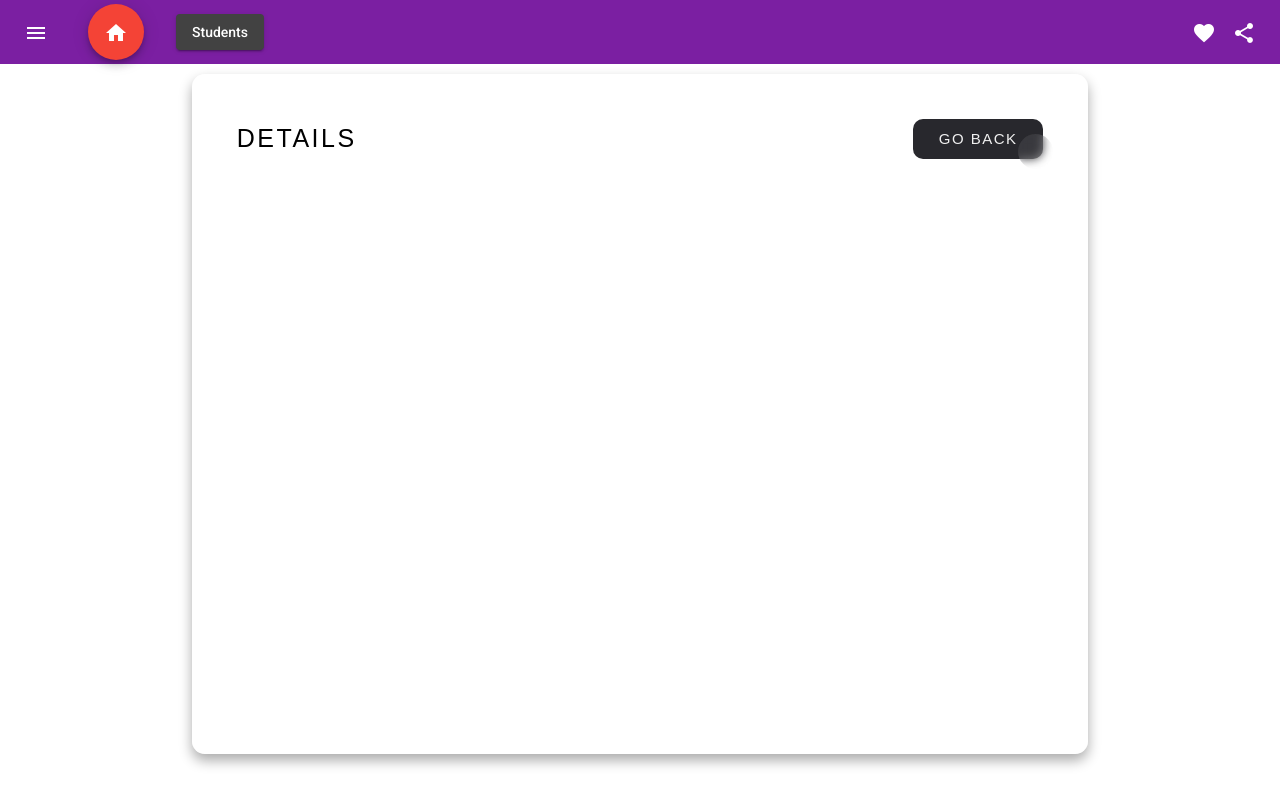
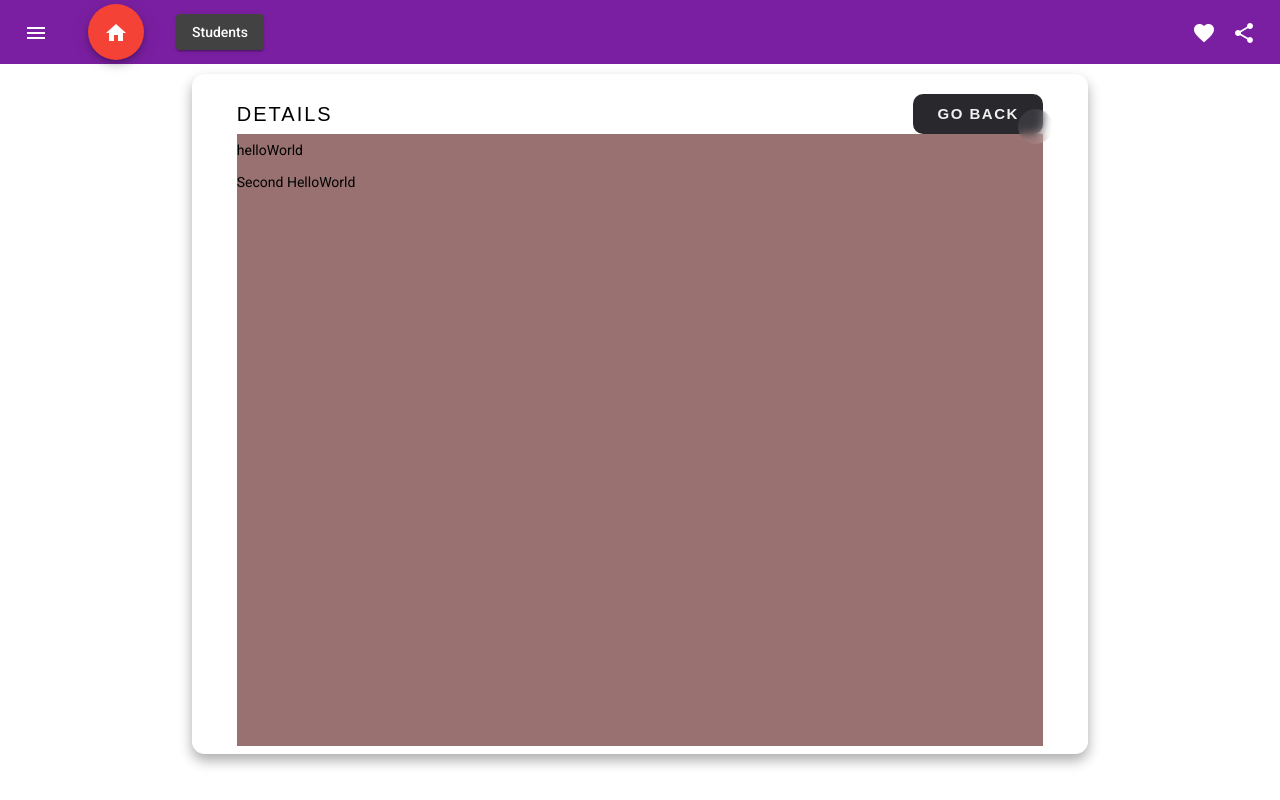
Before and after one commit to jaison10/SudentAdminPortal-UI, an Angular app in the folder studentadminportal-ui/: page /students/1 in a window 1280 px wide. Built offline with nearby package versions, Linux system fonts and the light colour scheme.

Commit message:
form start

```diff
--- a/studentadminportal-ui/src/app/students/student-view/student-view.component.css
+++ b/studentadminportal-ui/src/app/students/student-view/student-view.component.css
@@ -23,9 +23,8 @@
     width: 90%;
     margin: auto;
     background-color: #fff5;
-    padding-top: 5%;
+    padding-top: 20px;
     justify-content: space-between;
-    /* height: 10px; */
 }
 
 .header-button span{
@@ -33,7 +32,7 @@
     font-weight : 500;
     letter-spacing: 0.1em;
     text-transform: uppercase;
-    font-size: 25px;
+    font-size: 20px;
 }
 
 /* BUTTON DESIGN */
@@ -58,7 +57,7 @@
     touch-action: manipulation;
 
     font-family: 'Poppins', sans-serif;
-    font-weight : 500;
+    font-weight : 600;
     letter-spacing: 0.1em;
     text-transform: uppercase;
     font-size: 15px;
@@ -109,3 +108,23 @@
     transition: 0s;
     transform: translate(0, 5%);
   }
+
+
+
+  /* FORM */
+
+  .form-section{
+    width: 90%;
+    height: 90%;
+    background-color: #997171;
+    margin: auto;
+  }
+
+  .form-rows{
+    display: flex;
+    flex-direction: column;
+  }
+
+  .form-columns{
+    display: flex;
+  }
--- a/studentadminportal-ui/src/app/students/student-view/student-view.component.html
+++ b/studentadminportal-ui/src/app/students/student-view/student-view.component.html
@@ -3,4 +3,18 @@
         <span class="section_header"> Details</span>
         <button class="return-button" role="button">Go Back</button>
     </section>
+    <section class="form-section">
+        <form>
+            <div class="form-rows">
+                <div class="form-columns">
+                    <h1>hello</h1>
+                    <h1>World</h1>
+                </div>
+                <div class="form-columns">
+                    <h1>Second Hello</h1>
+                    <h1>World</h1>
+                </div>
+            </div>
+        </form>
+    </section>
 </div>
```
